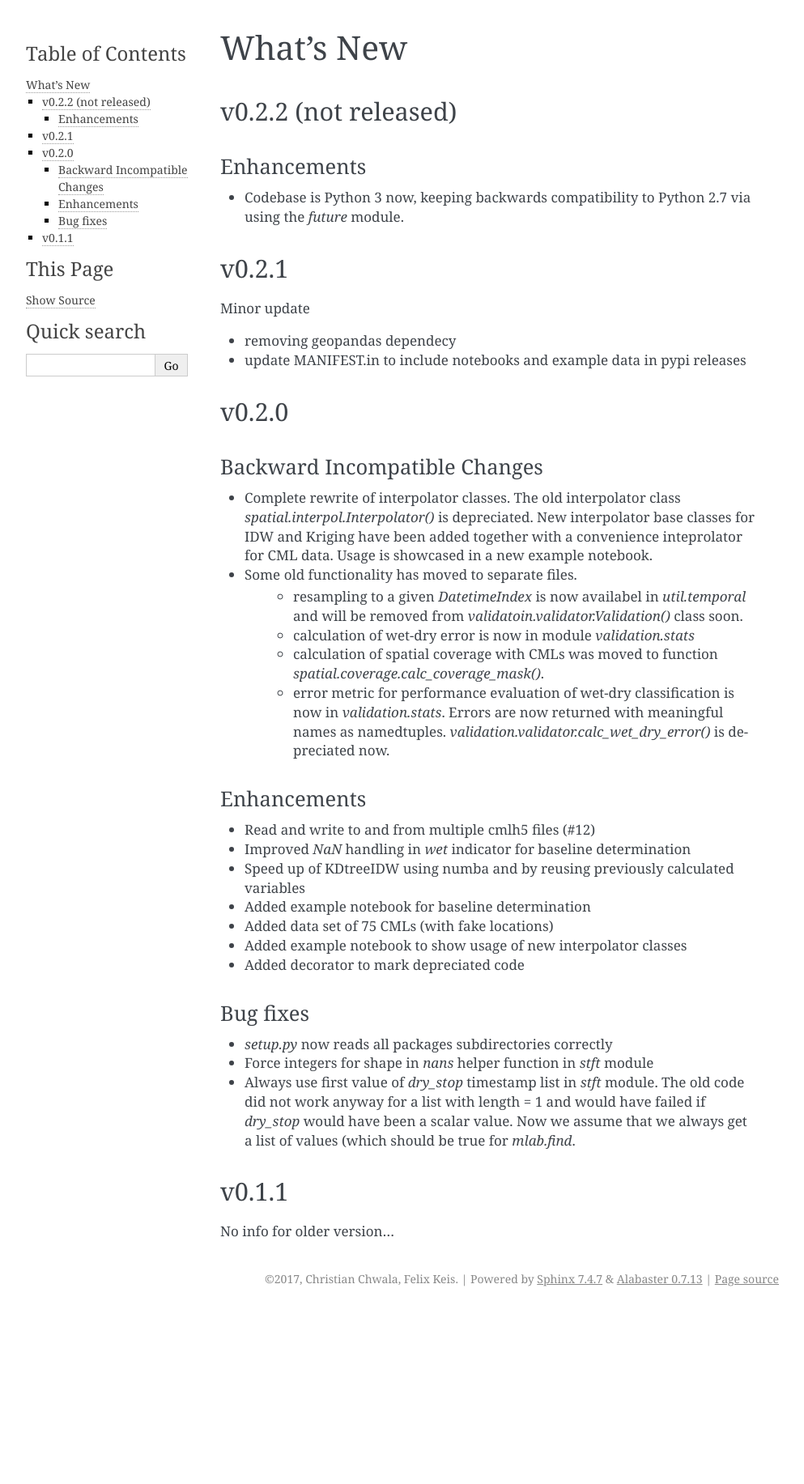
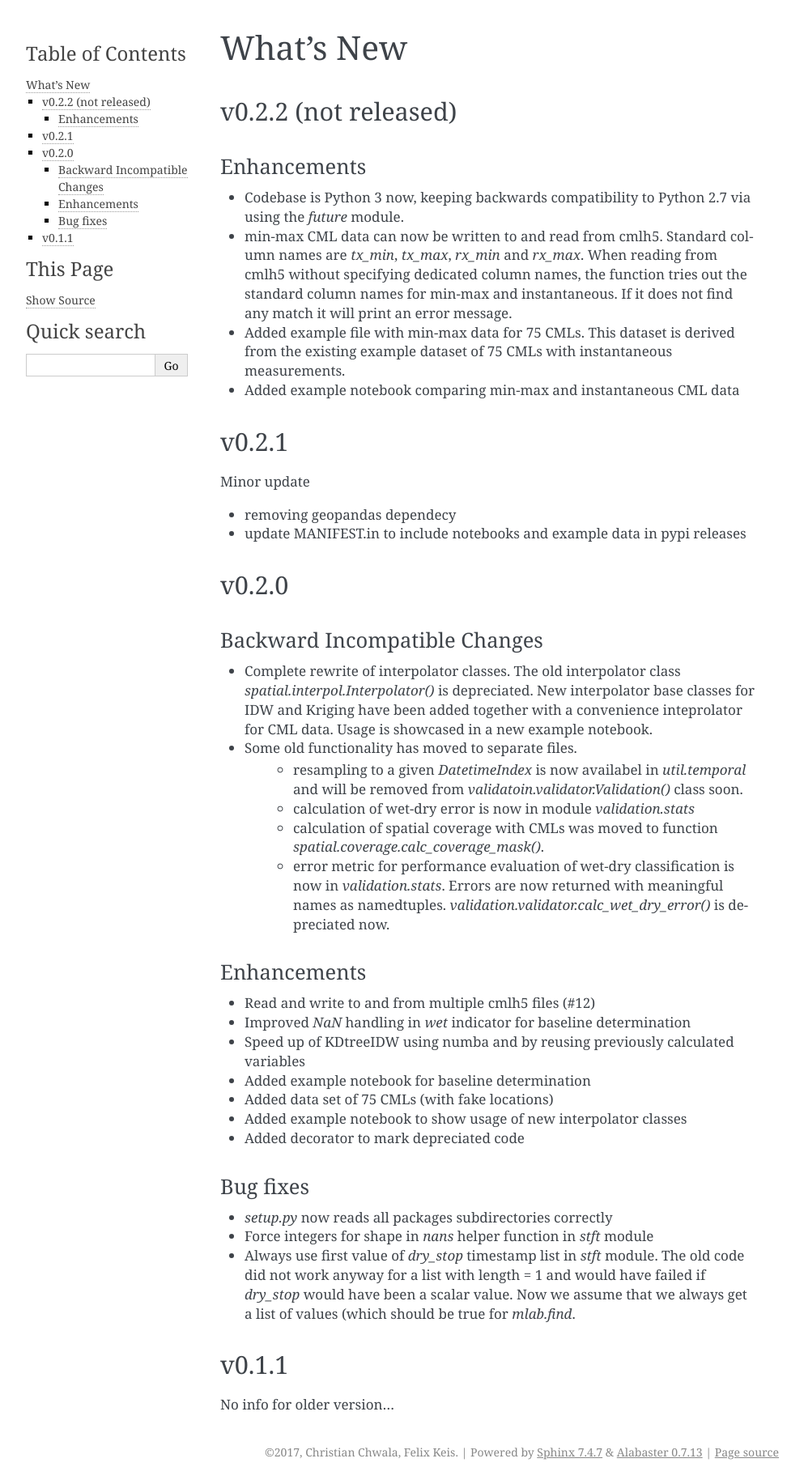
Before and after one commit to pycomlink/pycomlink, a Sphinx documentation site: the page built from docs/whats-new.rst, in a window 1280 px wide. Shown: the whole page at 81% size, without its empty margins (148-1141 px from the left). Built offline with Sphinx 7.4.7, drawn with Linux system fonts in a browser that asks for light colours; before the commit the page ends 1619 px from its top, so only the background shows below that.

Commit message:
updated whats-new.rst

```diff
--- a/docs/whats-new.rst
+++ b/docs/whats-new.rst
@@ -9,7 +9,14 @@ Enhancements
 
 * Codebase is Python 3 now, keeping backwards compatibility to Python 2.7
   via using the `future` module.
-
+* min-max CML data can now be written to and read from cmlh5. Standard column
+  names are `tx_min`, `tx_max`, `rx_min` and `rx_max`. When reading from cmlh5
+  without specifying dedicated column names, the function tries out the
+  standard column names for min-max and instantaneous. If it does not find any
+  match it will print an error message.
+* Added example file with min-max data for 75 CMLs. This dataset is derived
+  from the existing example dataset of 75 CMLs with instantaneous measurements.
+* Added example notebook comparing min-max and instantaneous CML data
 
 v0.2.1
 ------
```
